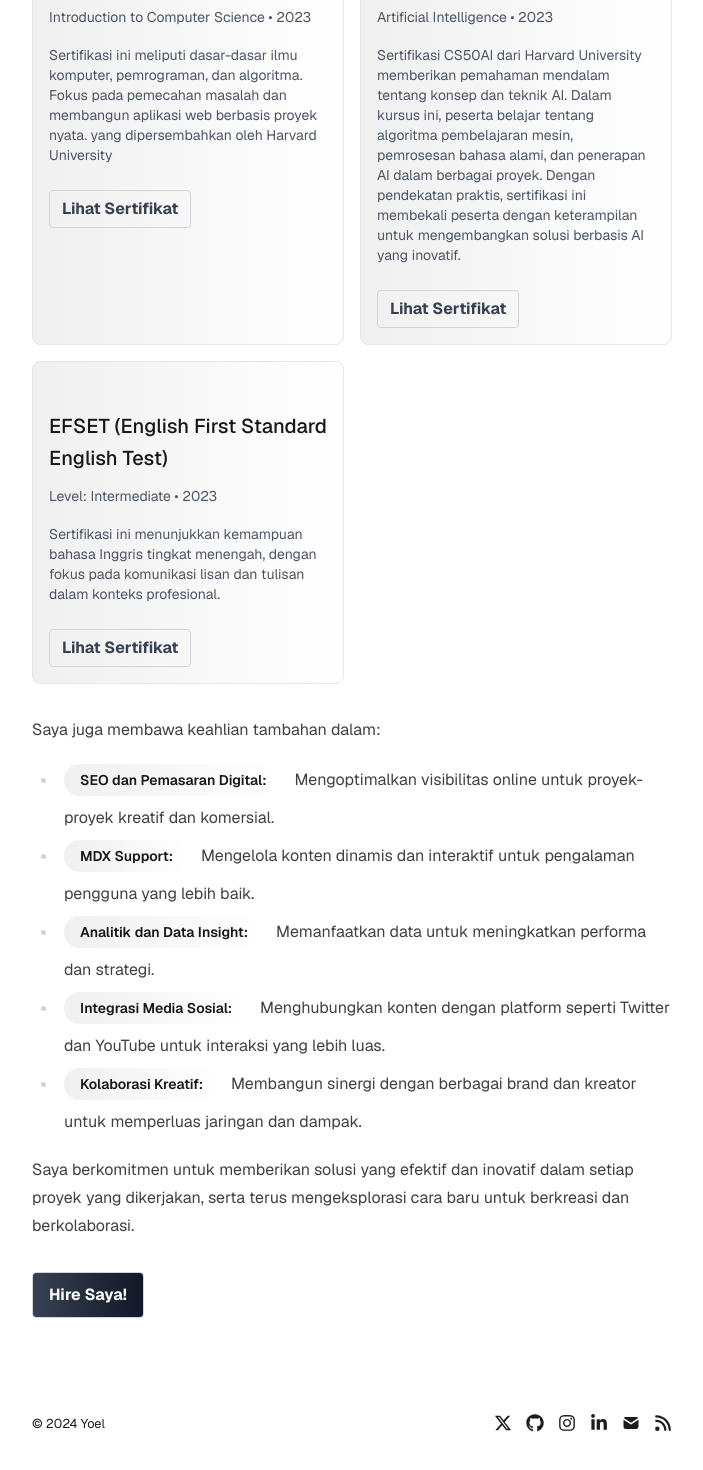
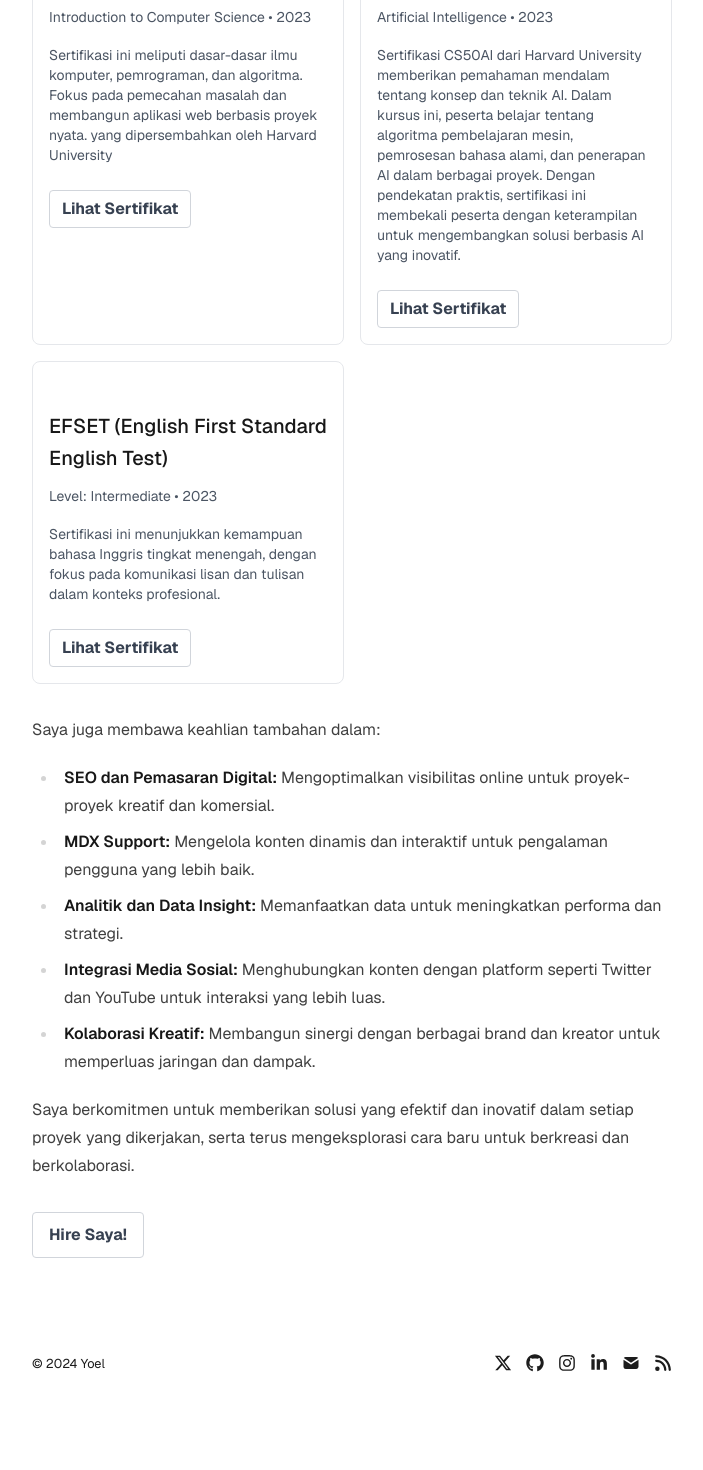
Before and after one commit to Y0EL/portfolio, a Next.js app: page / in a window 1280 px wide. Shown: the part 1644-3114 px from the top of the page, without its empty margins (288-991 px from the left). Built offline with nearby package versions, Linux system fonts and the light colour scheme.

Commit message:
Update global.css

```diff
--- a/app/global.css
+++ b/app/global.css
@@ -112,7 +112,7 @@
 .profile-image:hover {
   @apply scale-110 rotate-6;
   filter: contrast(1.2) grayscale(0);
-  box-shadow: 0 15px 30px rgba(0,0,0,0.2);
+  box-shadow: 0 15px 30px rgba(0, 0, 0, 0.2);
 }
 
 /* Enhanced timeline styles */
@@ -143,7 +143,7 @@
 
 .timeline-content {
   @apply w-[calc(50%-2rem)] p-6 bg-white dark:bg-gray-800 rounded-xl shadow-md transition-all duration-300;
-  border: 1px solid rgba(0,0,0,0.1);
+  border: 1px solid rgba(0, 0, 0, 0.1);
 }
 
 .timeline-item:nth-child(odd) .timeline-content {
@@ -158,48 +158,20 @@
 
 .timeline-content:hover {
   transform: translateY(-5px);
-  box-shadow: 0 10px 20px rgba(0,0,0,0.1);
+  box-shadow: 0 10px 20px rgba(0, 0, 0, 0.1);
 }
 
-/* Other components with animations */
-.hire-button {
-  @apply transition-all duration-500 bg-gradient-to-r from-gray-700 to-gray-900 text-white hover:from-gray-900 hover:to-gray-700;
-  animation: scaleIn 0.7s cubic-bezier(0.16, 1, 0.3, 1);
+/* Enhanced button styles */
+.button {
+  @apply transition-all duration-300 rounded-lg px-4 py-2 font-semibold text-white;
+  background: linear-gradient(90deg, #4c6ef5, #4c8ef5);
+  box-shadow: 0 4px 10px rgba(0, 0, 0, 0.2);
 }
 
-.certification-card {
-  @apply transition-all duration-500;
-  animation: fadeIn 0.6s cubic-bezier(0.16, 1, 0.3, 1);
-  background: linear-gradient(270deg, #f0f0f0, #ffffff, #f0f0f0);
-  background-size: 200% 100%;
-}
-
-.dark .certification-card {
-  background: linear-gradient(270deg, #1a1a1a, #202020, #1a1a1a);
-  background-size: 200% 100%;
-}
-
-.certification-card:hover {
-  @apply transform -translate-y-2;
-  animation: shimmer 3s linear infinite;
-  box-shadow: 0 10px 20px rgba(0,0,0,0.1);
-}
-
-.skill-tag {
-  @apply inline-block px-4 py-1.5 rounded-full text-sm mr-2 mb-2 transition-all duration-500;
-  background: linear-gradient(90deg, #f0f0f0, #ffffff, #f0f0f0);
-  background-size: 200% 100%;
-}
-
-.dark .skill-tag {
-  background: linear-gradient(90deg, #1a1a1a, #202020, #1a1a1a);
-  background-size: 200% 100%;
-}
-
-.skill-tag:hover {
-  @apply transform scale-105;
-  animation: shimmer 3s linear infinite;
-  box-shadow: 0 5px 15px rgba(0,0,0,0.1);
+.button:hover {
+  background: linear-gradient(90deg, #4c8ef5, #4c6ef5);
+  transform: translateY(-2px);
+  box-shadow: 0 8px 20px rgba(0, 0, 0, 0.3);
 }
 
 /* Enhanced section headers */
```
